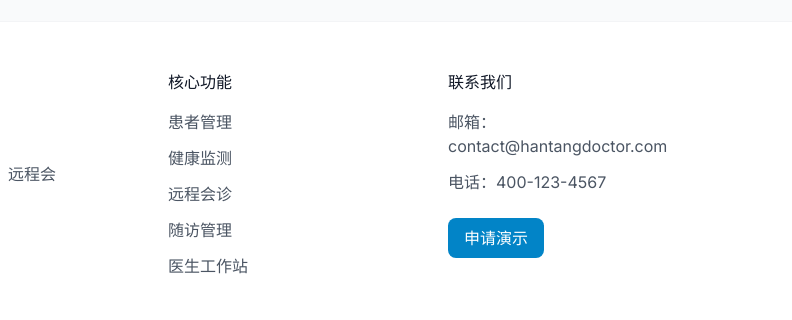
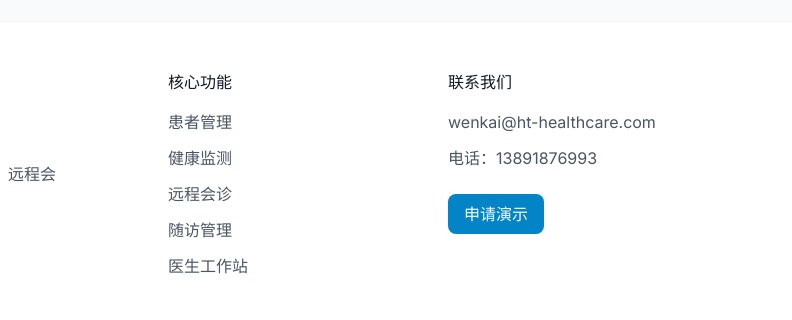
Before and after one commit to KevinWenDesigner/base-doctor, a plain HTML site: page pages/dashboard.html in a window 1280 px wide. Shown: the part 2316-2636 px from the top of the page, 488-1280 px from the left. Drawn offline with nearby package versions, Linux system fonts and the light colour scheme.

Commit message:
fix some bugs

```diff
--- a/pages/dashboard.html
+++ b/pages/dashboard.html
@@ -337,8 +337,8 @@
                 <div>
                     <h3 class="text-gray-900 font-medium mb-4">联系我们</h3>
                     <ul class="space-y-3">
-                        <li class="text-gray-600">邮箱：contact@hantangdoctor.com</li>
-                        <li class="text-gray-600">电话：400-123-4567</li>
+                        <li class="text-gray-600">wenkai@ht-healthcare.com</li>
+                        <li class="text-gray-600">电话：13891876993</li>
                     </ul>
                     <div class="mt-6">
                         <a href="#" class="inline-block px-4 py-2 bg-primary-600 text-white rounded-lg hover:bg-primary-700 transition-colors">申请演示</a>
```
